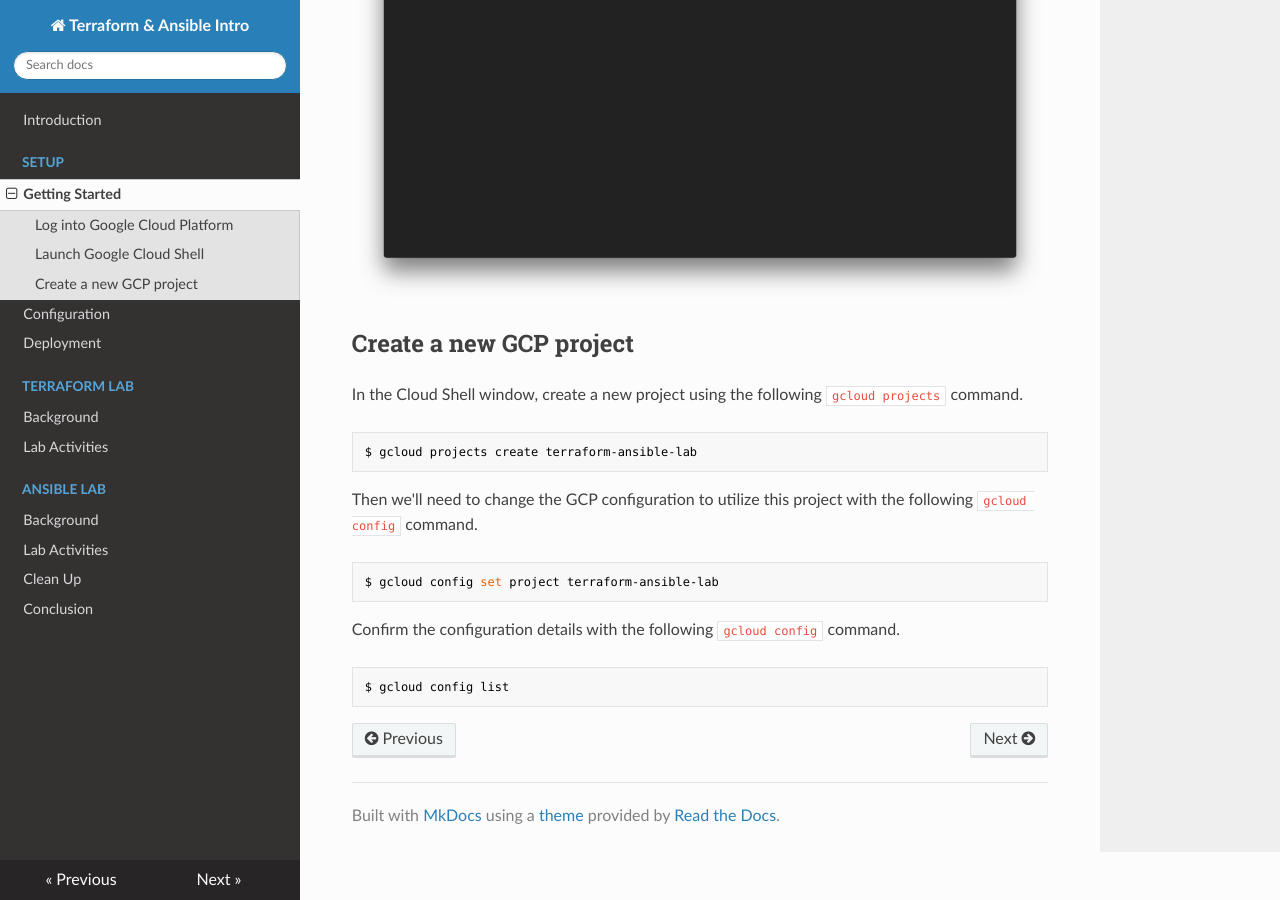
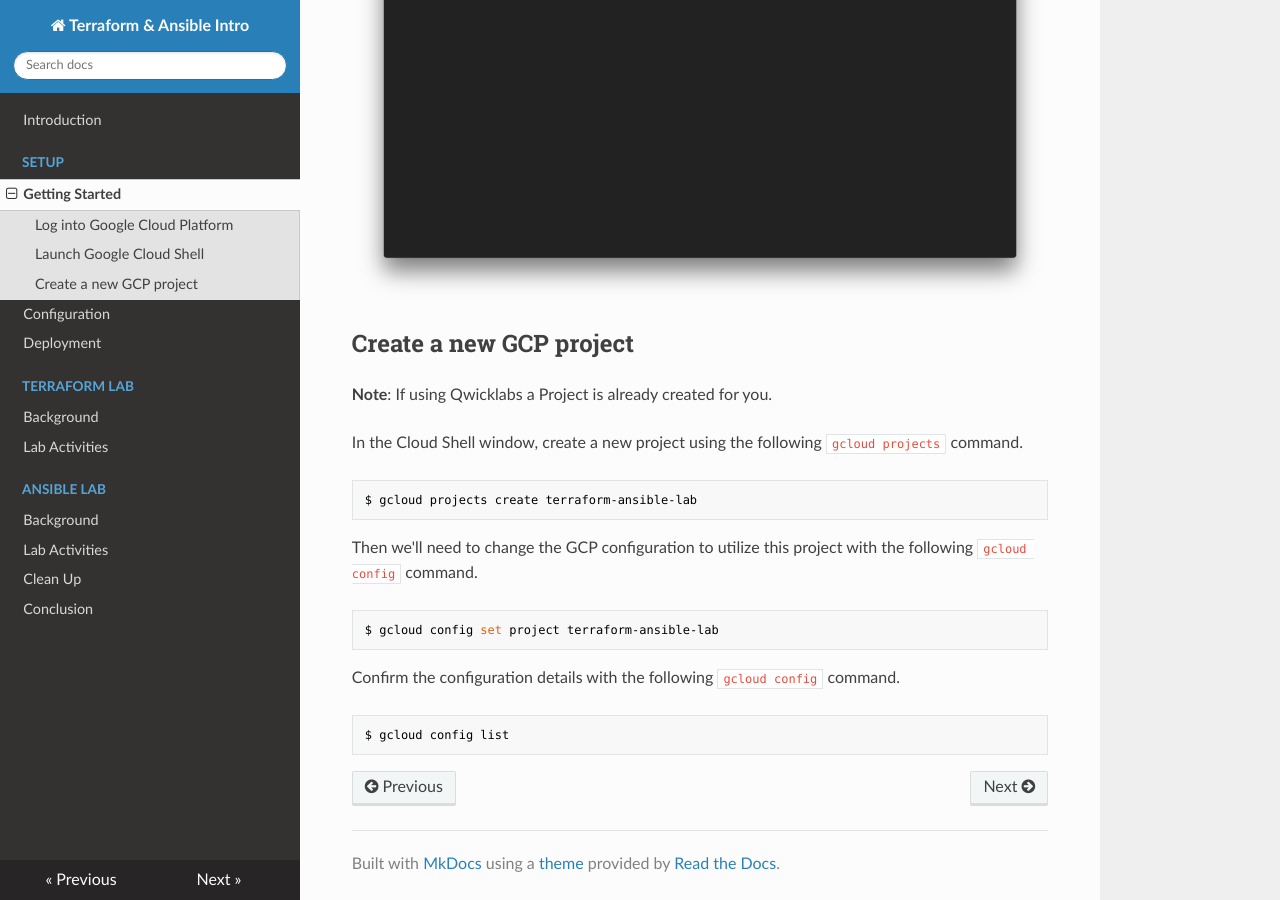
Before and after one commit to PaloAltoNetworks/terraform-ansible-intro, an MkDocs documentation site: the page built from docs/getting-started.md, in a window 1280 px wide and 900 px high, scrolled down 5905 px. Built offline with MkDocs 1.6.1, drawn with Linux system fonts in a browser that asks for light colours; nearby versions of some CDN libraries; old or Windows-style settings are respelled for this version of MkDocs.

Commit message:
updated getting-started page.

```diff
--- a/docs/getting-started.md
+++ b/docs/getting-started.md
@@ -44,6 +44,7 @@
 ![Ready to config](img/ready-to-config.png)
 
 ## Create a new GCP project
+**Note**: If using Qwicklabs a Project is already created for you.
 
 In the Cloud Shell window, create a new project using the following `gcloud projects` command.
 
```
